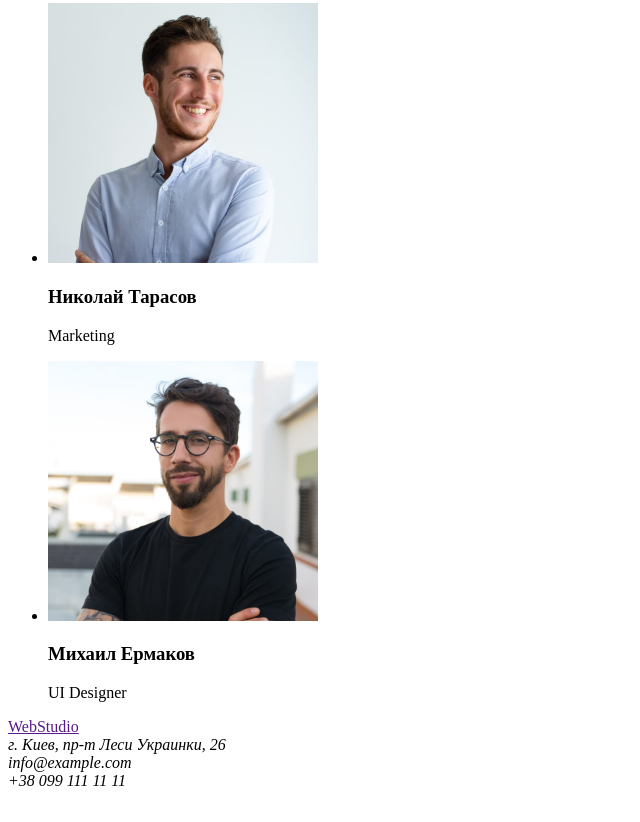
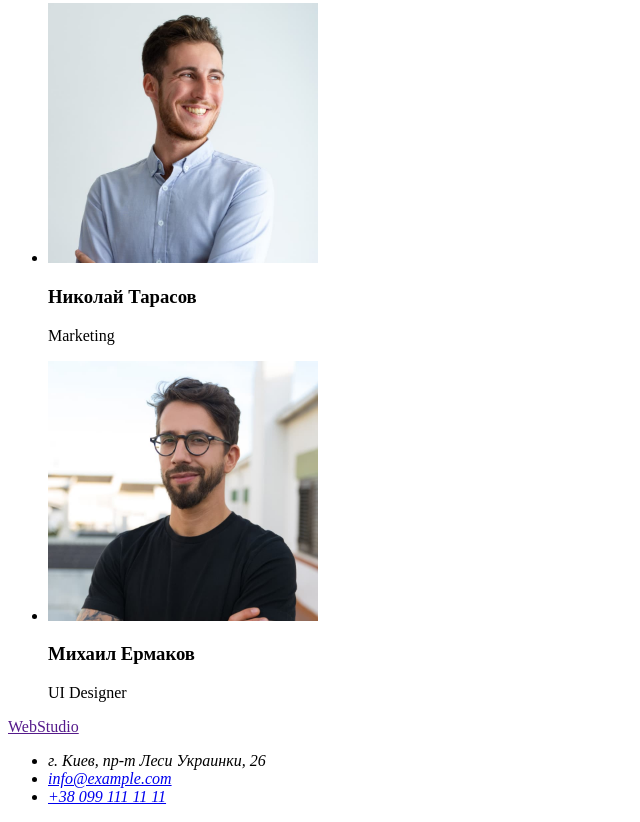
Before and after one commit to kospov/goit-markup-hw-01, a plain HTML site: page index.html in a window 1280 px wide. Shown: the part 2315-3137 px from the top of the page, without its empty margins (0-640 px from the left). Before the commit the page ends 3113 px from the top, so only its background shows below. Drawn offline with Linux system fonts and the light colour scheme.

Commit message:
Перенос Раздела из Шапки в Основу, откорректирован Адрес в Подвале

```diff
--- a/index.html
+++ b/index.html
@@ -22,13 +22,13 @@
             <a href="mailto:info@devstudio.com" lang="en">info@devstudio.com</a>
             <!-- Tel -->
             <a href="tel:+380961111111">+38 096 111 11 11</a>
+        </header>
+        <main>
             <!-- Шапка -->
             <section>
                 <h1>Эффективные решения для вашего бизнеса</h1>
                 <button type="button">Заказать услугу</button>
             </section>
-        </header>
-        <main>
             <!-- Особенности -->
             <section>
                 <h2>Особенности</h2>
@@ -90,9 +90,11 @@
         <footer>
             <a href="" lang="en">WebStudio</a>
             <address>
-            г. Киев, пр-т Леси Украинки, 26<br>
-            info@example.com<br>
-            +38 099 111 11 11
+                <ul>
+                    <li>г. Киев, пр-т Леси Украинки, 26</li>
+                    <li><a href="mailto:info@example.com">info@example.com</a></li>
+                    <li><a href="tel:+380991111111">+38 099 111 11 11</a></li>
+                </ul>
             </address>
         </footer>
     </body>
```
